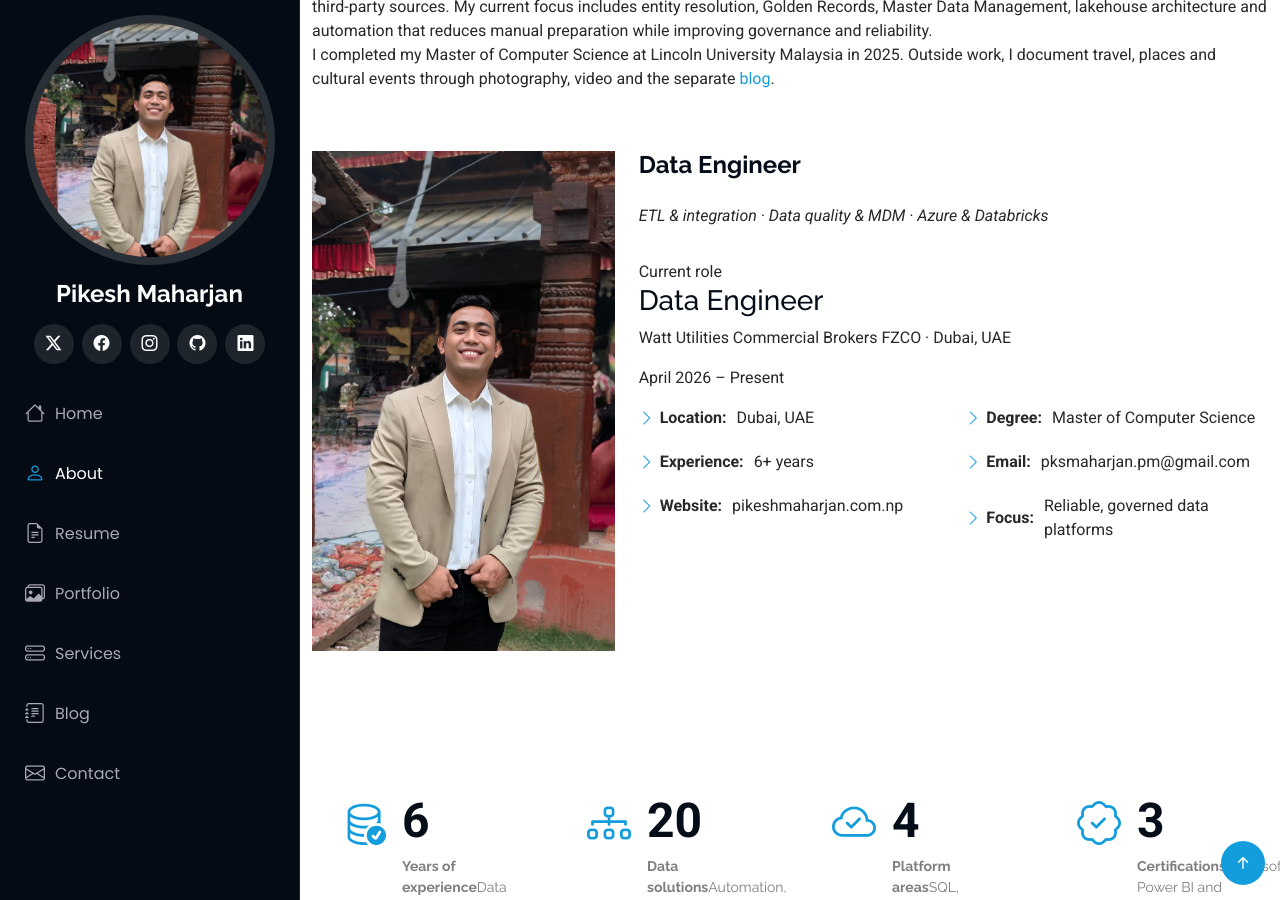
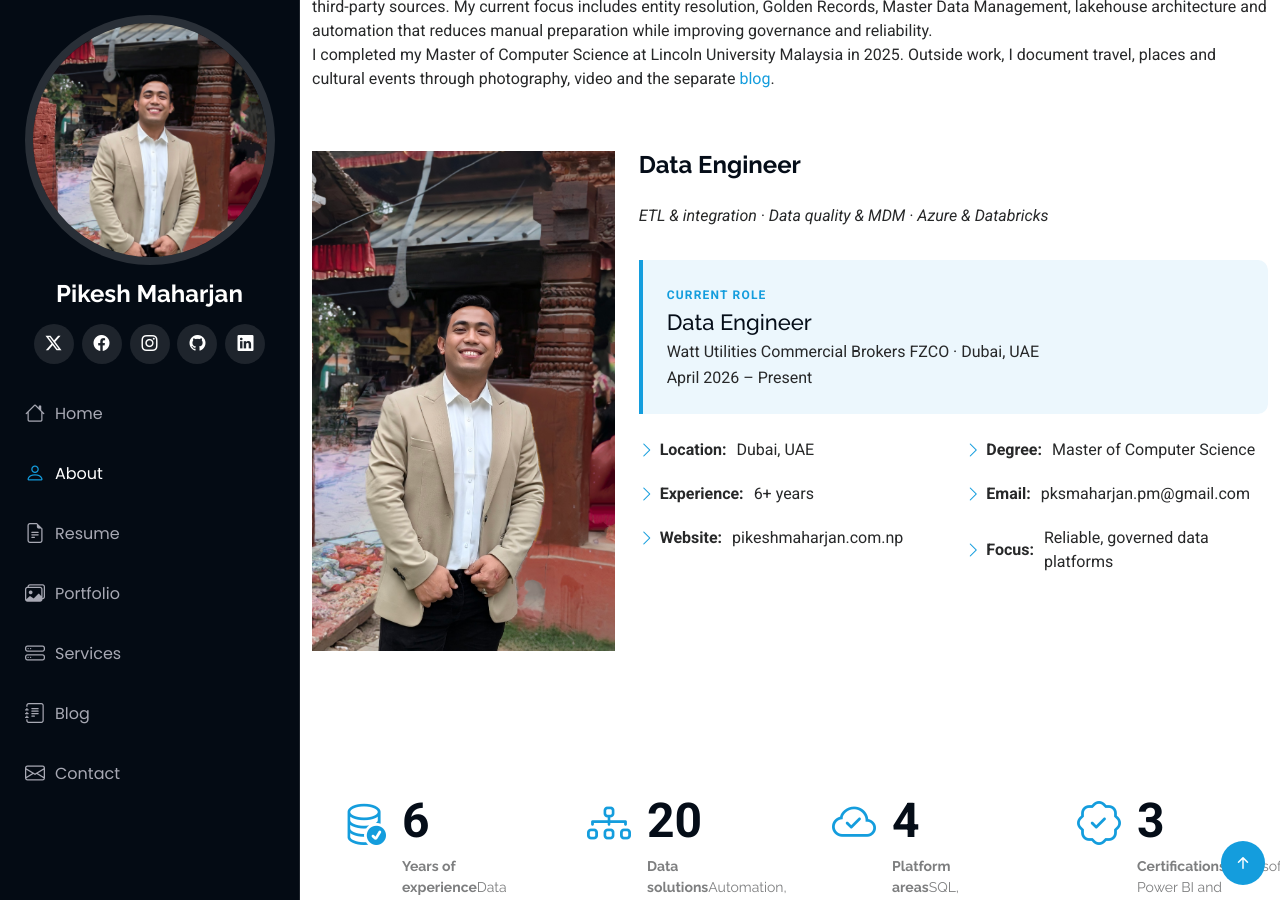
Before and after one commit to MeePks/Portfolio, a Jekyll site: the page index.html, which Jekyll copies as it is, in a window 1280 px wide and 900 px high, scrolled down 1139 px. Built offline with Jekyll 4.4.1, drawn with Linux system fonts in a browser that asks for light colours.

Commit message:
Add styles for refreshed portfolio sections

```diff
--- a/assets/css/main.css
+++ b/assets/css/main.css
@@ -1273,3 +1273,64 @@
 .starter-section {
   /* Add your styles here */
 }
+
+/* Portfolio refresh */
+.current-role-banner {
+  margin: 0 0 24px;
+  padding: 22px 24px;
+  background: color-mix(in srgb, var(--accent-color), transparent 92%);
+  border-left: 4px solid var(--accent-color);
+  border-radius: 0 10px 10px 0;
+}
+.current-role-banner .role-status {
+  display: inline-block;
+  margin-bottom: 5px;
+  color: var(--accent-color);
+  font-size: 12px;
+  font-weight: 700;
+  letter-spacing: 0.1em;
+  text-transform: uppercase;
+}
+.current-role-banner h3 { margin: 0 0 4px; font-size: 22px; }
+.current-role-banner p { margin: 2px 0; }
+.resume .resume-item.current { border-left-color: var(--accent-color); }
+.portfolio .portfolio-info { min-height: 190px; }
+.portfolio .portfolio-info p { margin: 0 0 10px; font-size: 14px; line-height: 1.55; }
+.portfolio .portfolio-tech {
+  display: block;
+  padding-right: 42px;
+  color: color-mix(in srgb, var(--default-color), transparent 25%);
+  font-size: 12px;
+  font-weight: 600;
+}
+.contact-cta {
+  height: 100%;
+  padding: 40px;
+  background: var(--surface-color);
+  box-shadow: 0 0 20px color-mix(in srgb, var(--default-color), transparent 90%);
+  border-top: 4px solid var(--accent-color);
+}
+.contact-cta .eyebrow {
+  margin: 0 0 8px;
+  color: var(--accent-color);
+  font-size: 12px;
+  font-weight: 700;
+  letter-spacing: 0.1em;
+  text-transform: uppercase;
+}
+.contact-cta h3 { margin-bottom: 18px; font-size: clamp(26px, 4vw, 38px); }
+.contact-actions { display: flex; flex-wrap: wrap; gap: 12px; margin-top: 28px; }
+.contact-button {
+  display: inline-flex;
+  align-items: center;
+  gap: 9px;
+  padding: 12px 20px;
+  color: var(--heading-color);
+  border: 1px solid color-mix(in srgb, var(--default-color), transparent 75%);
+  border-radius: 50px;
+  font-weight: 600;
+  transition: 0.3s;
+}
+.contact-button:hover { color: #fff; background: var(--accent-color); border-color: var(--accent-color); }
+.contact-button.primary { color: #fff; background: var(--accent-color); border-color: var(--accent-color); }
+@media (max-width: 575px) { .contact-cta { padding: 28px 22px; } }
```
